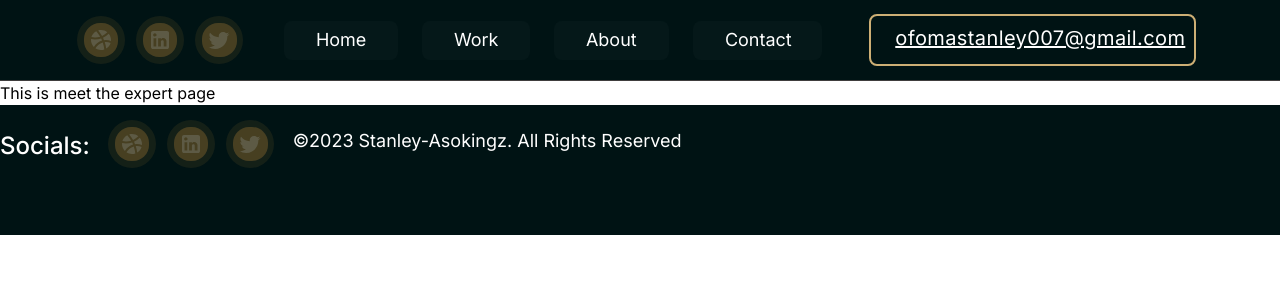
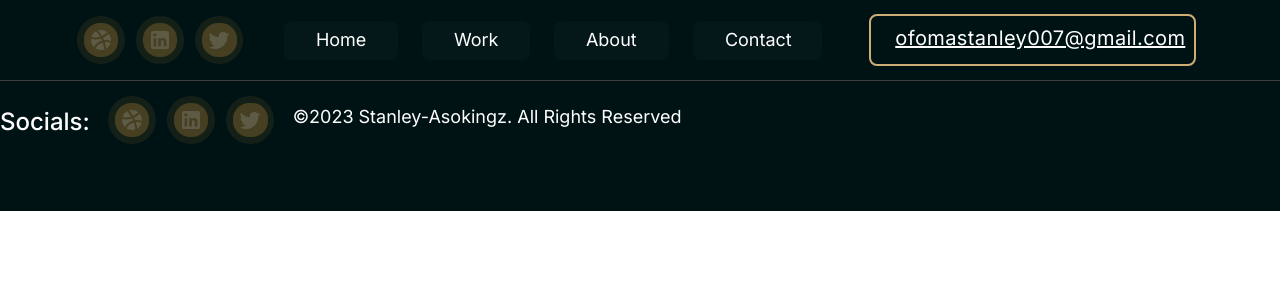
Before and after one commit to Maxwell011/portfolio-design, a Next.js app: page /Expert in a window 1280 px wide. Shown: the top 300 px of the page. Built offline with nearby package versions, Linux system fonts and the light colour scheme.

Commit message:
Remove content from MeetExpert page

```diff
--- a/src/app/Expert/page.tsx
+++ b/src/app/Expert/page.tsx
@@ -1,7 +1,3 @@
 export default function MeetExpert() {
-  return (
-    <section>
-      <h1>This is meet the expert page</h1>
-    </section>
-  );
+  return <section></section>;
 }
```
